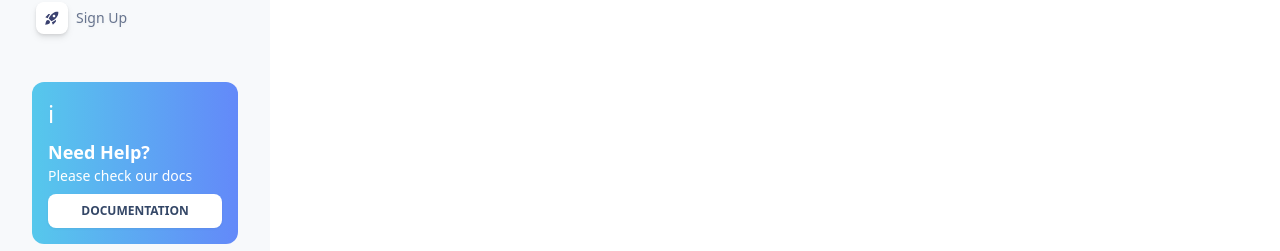
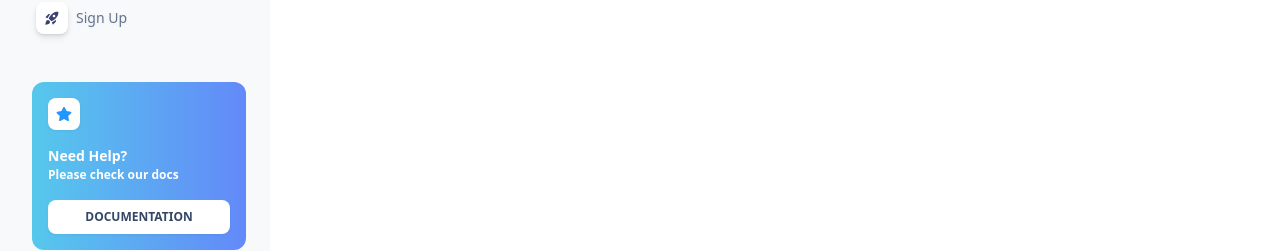
Before and after one commit to apurvakore/react_dashboard, a React (Create React App) app: page / in a window 1280 px wide. Shown: the part 549-800 px from the top of the page. Built offline with nearby package versions, Linux system fonts and the light colour scheme.

Commit message:
sidepanel final changes

```diff
--- a/src/components/SidePanel.jsx
+++ b/src/components/SidePanel.jsx
@@ -3,6 +3,8 @@ import { CiBoxes } from "react-icons/ci";
   import SidePanelItem from './SidePanelItem';
   import sidePanelData from '../data/SidePanel';
   import accountPagesData from '../data/AccountPages';
+  import { FaStar } from "react-icons/fa";
+
 
   const SidePanel = () => {
     const [activeItemId, setActiveItemId] = useState(1); // Default to first item
@@ -48,12 +50,14 @@ const SidePanel = () => {
               />
             ))}
           </div>
-        <div className="documentation-box mt-6 p-3">
+          <div className="documentation-box mt-6 py-3 pl-3 pr-1">
             <div className="rounded-xl bg-gradient-to-r from-[#56C8EC] to-[#6389F9] flex flex-col p-4">
-            <div className="icon mb-2 text-2xl text-white">i</div>
-            <div className="text flex flex-col mb-2 text-white">
-              <h2 className="text-lg font-semibold">Need Help?</h2>
-              <p className="text-sm">Please check our docs</p>
+              <div className="icon mb-4 text-md drop-shadow-sm p-2 bg-white rounded-lg w-fit text-[#2196FE] ">
+                <FaStar className='' />
+              </div>
+              <div className="text flex flex-col mb-4 text-white">
+                <h2 className="text-sm font-bold">Need Help?</h2>
+                <p className="text-[12px] font-semibold">Please check our docs</p>
               </div>
               <div className="button">
                 <button className='flex bg-white w-full justify-center drop-shadow-sm text-[#344767] px-3 py-2 rounded-lg text-[12px] font-semibold'>
@@ -62,7 +66,7 @@ const SidePanel = () => {
               </div>
             </div>
           </div>
-        <div className="p-3">
+          <div className="py-3 pl-3 pr-1">
             <div className="button">
               <button className='flex justify-center w-full rounded-lg text-white py-3 text-[12px] font-bold bg-gradient-to-br from-[#21CDFD] to-[#1F61F1] '>UPGRADE TO PRO</button>
             </div>
```
Lines whose indentation alone changed are shown as unchanged.
